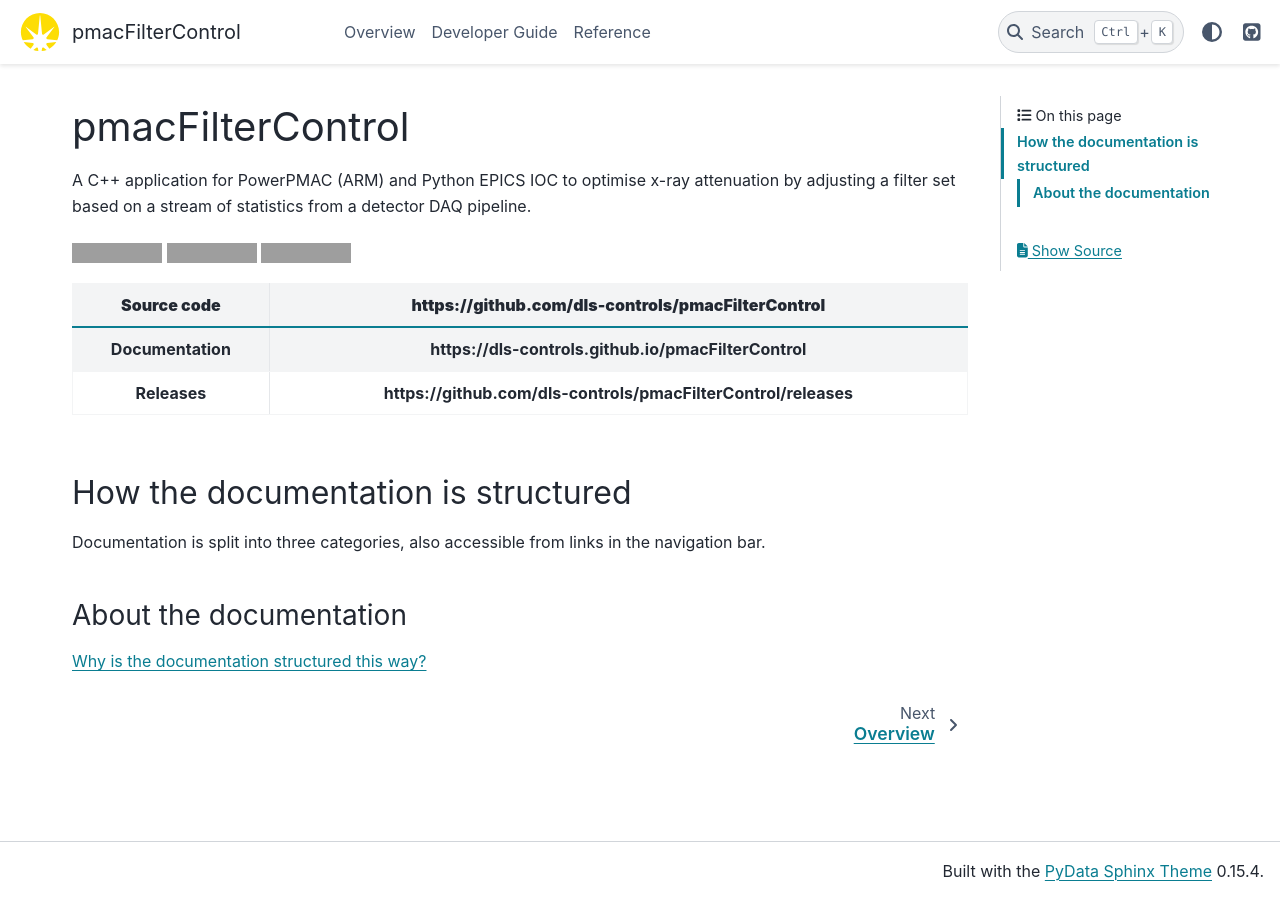
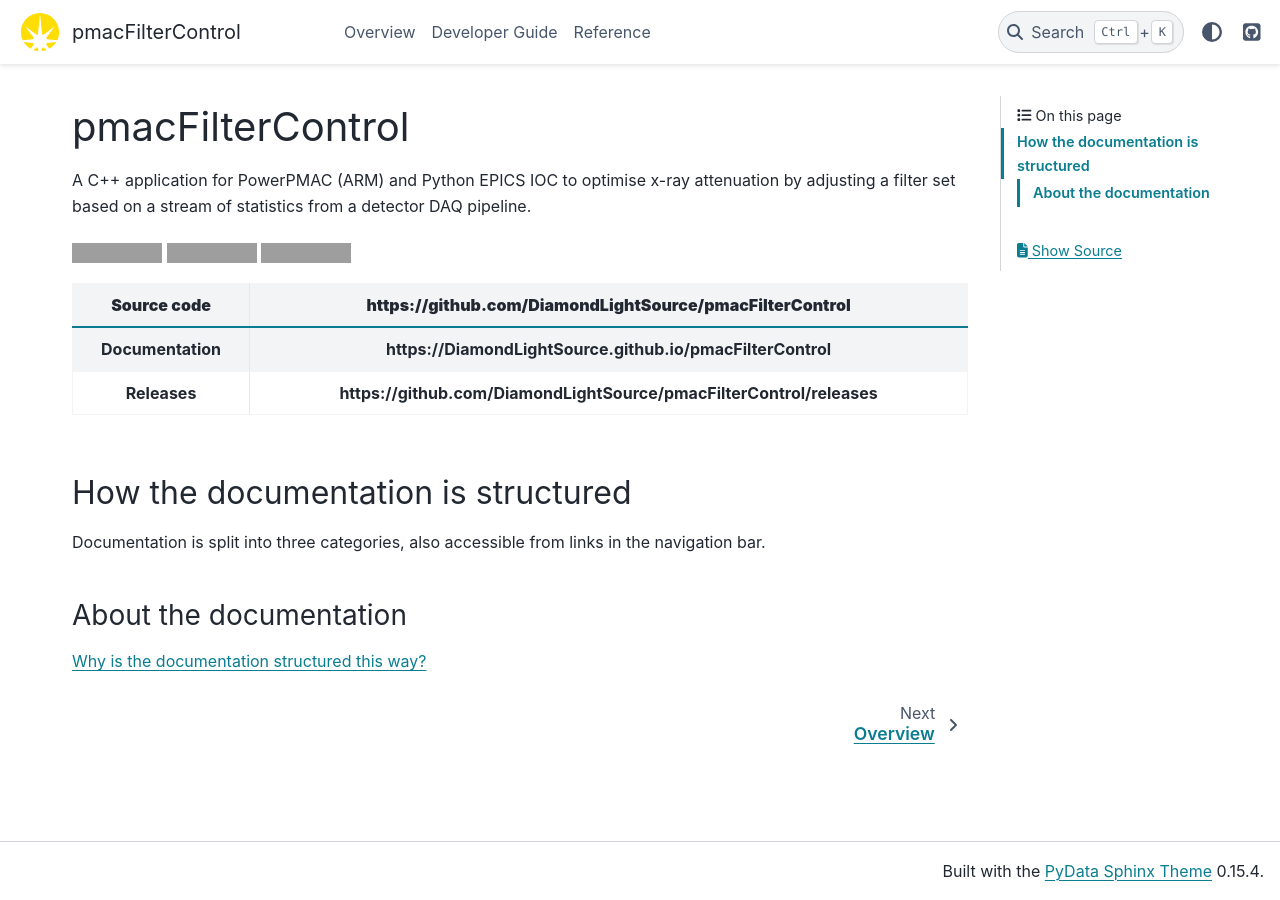
Before and after one commit to DiamondLightSource/pmacFilterControl, a Sphinx documentation site: the page built from docs/index.md, in a window 1280 px wide. Built offline with Sphinx 7.4.7 and the PyData theme 0.15.4, drawn with Linux system fonts in a browser that asks for light colours; some of the changed lines change nothing that is shown; grey boxes are pictures that could not be loaded.

Commit message:
Replaced dls-controls with DiamondLightSource

```diff
--- a/README.md
+++ b/README.md
@@ -4,11 +4,11 @@
 attenuation by adjusting a filter set based on a stream of statistics from a detector
 DAQ pipeline.
 
-[![Code CI](https://github.com/dls-controls/pmacFilterControl/actions/workflows/code.yml/badge.svg)](https://github.com/dls-controls/pmacFilterControl/actions/workflows/code.yml)
-[![Docs CI](https://github.com/dls-controls/pmacFilterControl/actions/workflows/docs.yml/badge.svg)](https://github.com/dls-controls/pmacFilterControl/actions/workflows/docs.yml)
+[![Code CI](https://github.com/DiamondLightSource/pmacFilterControl/actions/workflows/code.yml/badge.svg)](https://github.com/DiamondLightSource/pmacFilterControl/actions/workflows/code.yml)
+[![Docs CI](https://github.com/DiamondLightSource/pmacFilterControl/actions/workflows/docs.yml/badge.svg)](https://github.com/DiamondLightSource/pmacFilterControl/actions/workflows/docs.yml)
 [![Apache License](https://img.shields.io/badge/License-Apache%202.0-blue.svg)](https://opensource.org/licenses/Apache-2.0)
 
-|  **Source code**  |     **https://github.com/dls-controls/pmacFilterControl**      |
+|  **Source code**  |     **https://github.com/DiamondLightSource/pmacFilterControl**      |
 | :---------------: | :------------------------------------------------------------: |
-| **Documentation** |      **https://dls-controls.github.io/pmacFilterControl**      |
-|   **Releases**    | **https://github.com/dls-controls/pmacFilterControl/releases** |
+| **Documentation** |      **https://DiamondLightSource.github.io/pmacFilterControl**      |
+|   **Releases**    | **https://github.com/DiamondLightSource/pmacFilterControl/releases** |
--- a/docs/conf.py
+++ b/docs/conf.py
@@ -112,7 +112,7 @@
 
 # Options for theme
 github_repo = project
-github_user = "dls-controls"
+github_user = "DiamondLightSource"
 html_theme_options = dict(
     logo=dict(
         text=project,
```
Also changed, not shown: 2 other files.
